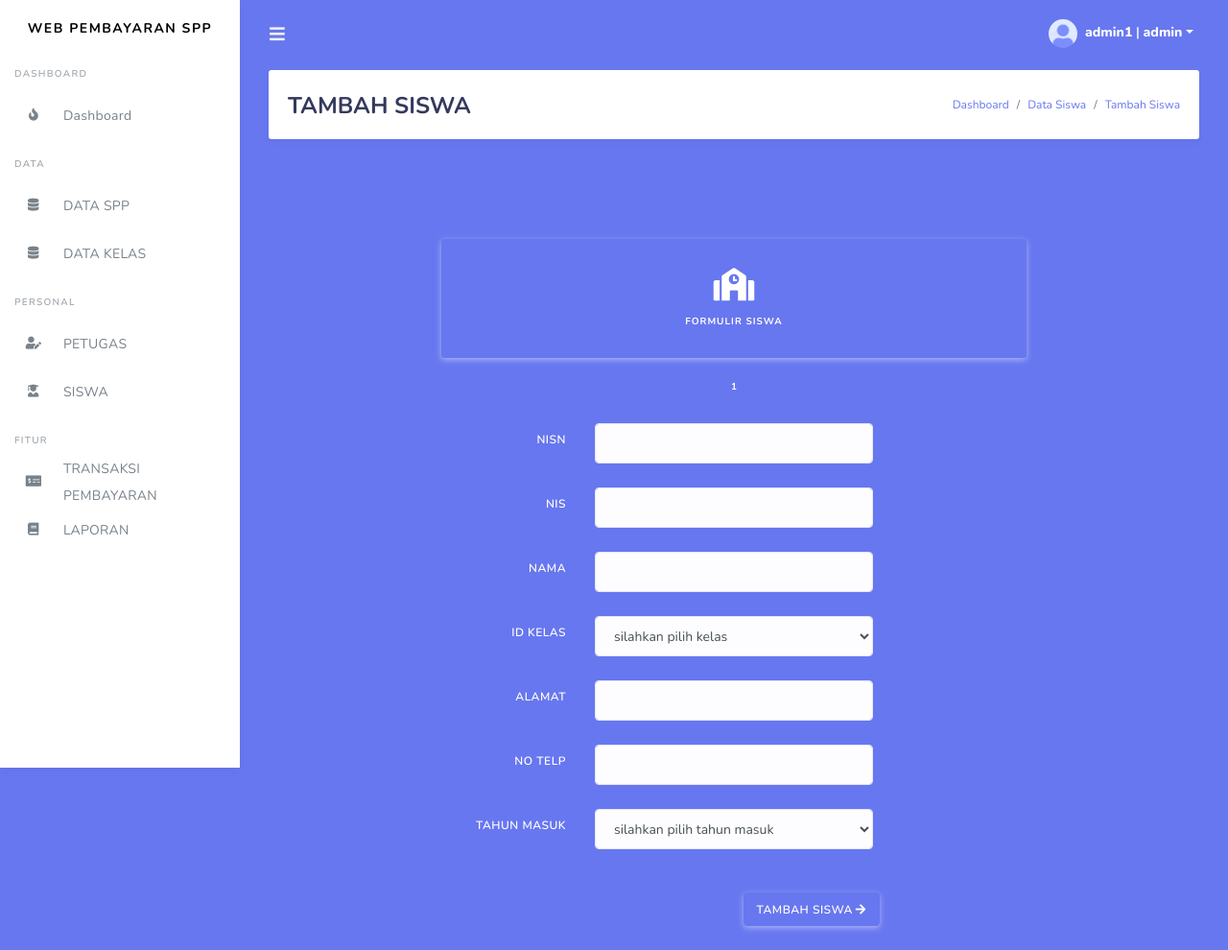
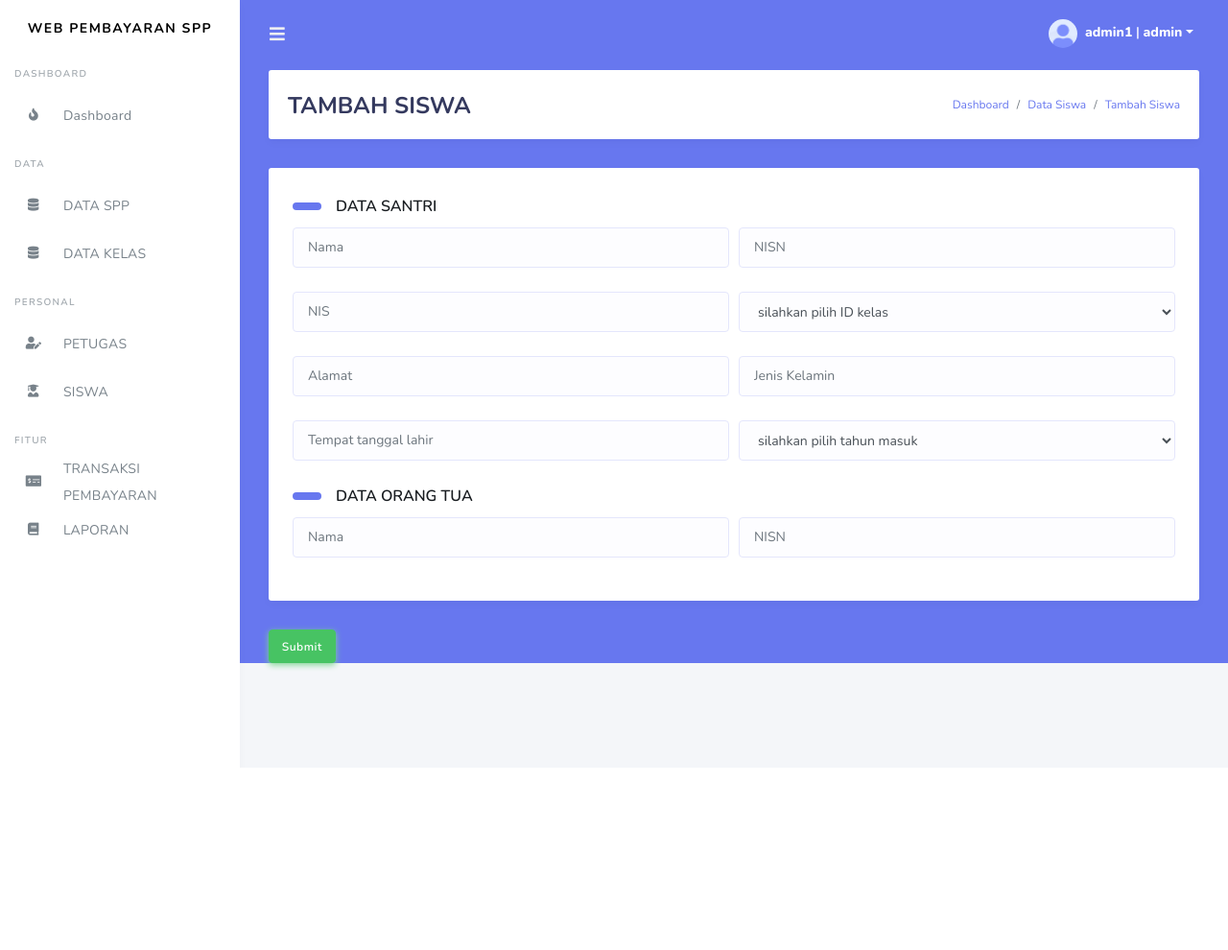
Before and after one commit to Syahrul0123/Aplikasi, a PHP site: page /tambah_siswa.php in a window 1280 px wide. Shown: the whole page at 96% size. After the commit the page ends 800 px from the top, so only its background shows below. Run offline with PHP 8.4, Linux system fonts and the light colour scheme; a user stored in the database is signed in; data comes from the database, SQL or seed files in the repository; some libraries are stand-ins or nearby versions.

Commit message:
add siswa

```diff
--- a/tambah_siswa.php
+++ b/tambah_siswa.php
@@ -4,16 +4,18 @@
 ?>
 <!DOCTYPE html>
 <html>
+
 <head>
-    <title></title>
+  <title>Tambah Siswa</title>
 
 </head>
+
 <body>
   <?php
 
-  include ('tampilan/header.php');
-  include ('tampilan/sidebar.php');
-  include ('tampilan/footer.php');
+  include('tampilan/header.php');
+  include('tampilan/sidebar.php');
+  include('tampilan/footer.php');
   ?>
   <div class="main-content bg-primary">
     <section class="section">
@@ -27,65 +29,40 @@
       </div>
       <div class="row">
         <div class="col-12">
-                <div class="card bg-primary">
+          <div class="card">
+            <div class="card-body">
+              <form class="wizard-content mt-2" method="post" action="proses_tambahsiswa.php">
+                <div class="section-title mt-0">DATA SANTRI</div>
+                <div class="form-row">
+                  <div class="form-group col-md-6">
+                    <input type="text" name="nama" class="form-control" placeholder="Nama">
                   </div>
-                  <div class="card-body bg-primary">
-                    <div class="row mt-4">
-                      <div class="col-12 col-lg-8 offset-lg-2">
-                        <div class="wizard-steps">
-                          <div class="wizard-step wizard-step-active">
-                            <div class="wizard-step-icon">
-                              <i class="fas fa-school"></i>
-                            </div>
-                            <div class="wizard-step-label">
-                              Formulir siswa
+                  <div class="form-group col-md-6">
+                    <input type="text" name="nisn" class="form-control" placeholder="NISN">
                   </div>
                 </div>
+                <div class="form-row">
+                  <div class="form-group col-md-6">
+                    <input type="text" name="nis" class="form-control" placeholder="NIS">
                   </div>
-                      </div>
-                    </div>
-
-                    <form class="wizard-content mt-2" method="post" action="proses_tambahsiswa.php">
-                      <div class="wizard-pane">
-                        <div class="form-group row align-items-center">
-                          <label class="col-md-4 text-md-right text-white">NISN</label>
-                          <div class="col-lg-4 col-md-6">
-                            <input type="text" name="nisn" class="form-control">
-                          </div>
-                        </div>
-                        <div class="form-group row align-items-center">
-                          <label class="col-md-4 text-md-right text-white">NIS</label>
-                          <div class="col-lg-4 col-md-6">
-                            <input type="text" name="nis" class="form-control">
-                          </div>
-                        </div>
-                         <div class="form-group row align-items-center">
-                          <label class="col-md-4 text-md-right text-white">NAMA</label>
-                          <div class="col-lg-4 col-md-6">
-                            <input type="text" name="nama" class="form-control">
-                          </div>
-                        </div>
-                         <div class="form-group row align-items-center">
-                          <label class="col-md-4 text-md-right text-white">ID KELAS</label>
-                          <div class="col-lg-4 col-md-6">
-                             <select  class="form-control" name="id_kelas">
-                             <option value="not_option"> silahkan pilih kelas</option>
+                  <div class="form-group col-md-6">
+                    <select class="form-control" name="id_kelas">
+                      <option value="not_option"> silahkan pilih ID kelas</option>
                       <?php
                       // jalankan query untuk menampilkan semua data diurutkan berdasarkan
                       $query = "SELECT * FROM kelas ORDER BY nama_kelas ASC";
                       $result = mysqli_query($koneksi, $query);
                       //mengecek apakah ada error ketika menjalankan query
-                                  if(!$result){
-                                    die ("Query Error: ".mysqli_errno($koneksi).
-                                       " - ".mysqli_error($koneksi));
+                      if (!$result) {
+                        die("Query Error: " . mysqli_errno($koneksi) .
+                          " - " . mysqli_error($koneksi));
                       }
 
                       //buat perulangan untuk element tabel dari data mahasiswa
                       $no = 1; //variabel untuk membuat nomor urut
                       // hasil query akan disimpan dalam variabel $data dalam bentuk array
                       // kemudian dicetak dengan perulangan while
-                                  while($row = mysqli_fetch_assoc($result))
-                                  {
+                      while ($row = mysqli_fetch_assoc($result)) {
                       ?>
                         <option value="<?php echo $row['id_kelas']; ?>"><?php echo $row['nama_kelas']; ?></option>
                       <?php
@@ -93,44 +70,38 @@
                       }
                       ?>
                     </select>
-
-                                  </div>
-
                   </div>
                 </div>
-                        <div class="form-group row align-items-center">
-                          <label class="col-md-4 text-md-right text-white">ALAMAT</label>
-                          <div class="col-lg-4 col-md-6">
-                            <input type="text" name="alamat" class="form-control">
+                <div class="form-row">
+                  <div class="form-group col-md-6">
+                    <input type="text" name="alamat" class="form-control" placeholder="Alamat">
+                  </div>
+                  <div class="form-group col-md-6">
+                    <input type="text" name="jenis_kelamin" class="form-control" placeholder="Jenis Kelamin">
                   </div>
                 </div>
-                        <div class="form-group row align-items-center">
-                          <label class="col-md-4 text-md-right text-white">NO TELP</label>
-                          <div class="col-lg-4 col-md-6">
-                            <input type="text" name="no_telp" class="form-control">
+                <div class="form-row">
+                  <div class="form-group col-md-6">
+                    <input type="text" name="tempat_tgl_lahir" class="form-control" placeholder="Tempat tanggal lahir">
                   </div>
-                        </div>
-                        <div class="form-group row align-items-center">
-                          <label class="col-md-4 text-md-right text-white">TAHUN MASUK</label>
-                          <div class="col-lg-4 col-md-6">
-                             <select  class="form-control" name="tahun">
+                  <div class="form-group col-md-6">
+                    <select class="form-control" name="tahun">
                       <option value="not_option"> silahkan pilih tahun masuk</option>
                       <?php
                       // jalankan query untuk menampilkan semua data diurutkan berdasarkan
                       $query = "SELECT * FROM spp ORDER BY tahun ASC";
                       $result = mysqli_query($koneksi, $query);
                       //mengecek apakah ada error ketika menjalankan query
-                                  if(!$result){
-                                    die ("Query Error: ".mysqli_errno($koneksi).
-                                       " - ".mysqli_error($koneksi));
+                      if (!$result) {
+                        die("Query Error: " . mysqli_errno($koneksi) .
+                          " - " . mysqli_error($koneksi));
                       }
 
                       //buat perulangan untuk element tabel dari data mahasiswa
                       $no = 1; //variabel untuk membuat nomor urut
                       // hasil query akan disimpan dalam variabel $data dalam bentuk array
                       // kemudian dicetak dengan perulangan while
-                                  while($row = mysqli_fetch_assoc($result))
-                                  {
+                      while ($row = mysqli_fetch_assoc($result)) {
                       ?>
                         <option value="<?php echo $row['id_spp']; ?>"><?php echo $row['tahun']; ?></option>
                       <?php
@@ -138,24 +109,23 @@
                       }
                       ?>
                     </select>
-
                   </div>
                 </div>
+                <div class="section-title mt-0">DATA ORANG TUA</div>
+                <div class="form-row">
+                  <div class="form-group col-md-6">
+                    <input type="text" name="nama" class="form-control" placeholder="Nama">
                   </div>
-                        <div class="form-group row">
-                          <div class="col-md-4"></div>
-                          <div class="col-lg-4 col-md-6 text-right">
-                            <button type="submit" class="btn btn-icon icon-right btn-primary">TAMBAH SISWA<i class="fas fa-arrow-right"></i></button>
-                          </div>
-                        </div>
-                      </div>
-                    </form>
+                  <div class="form-group col-md-6">
+                    <input type="text" name="nisn" class="form-control" placeholder="NISN">
                   </div>
                 </div>
             </div>
           </div>
+          <button type="submit" class="btn btn-success">Submit</button>
+          </form>
+        </div>
       </div>
     </section>
   </div>
-    </div>
-    </div>
+</body>
```
Lines whose indentation alone changed are shown as unchanged.
